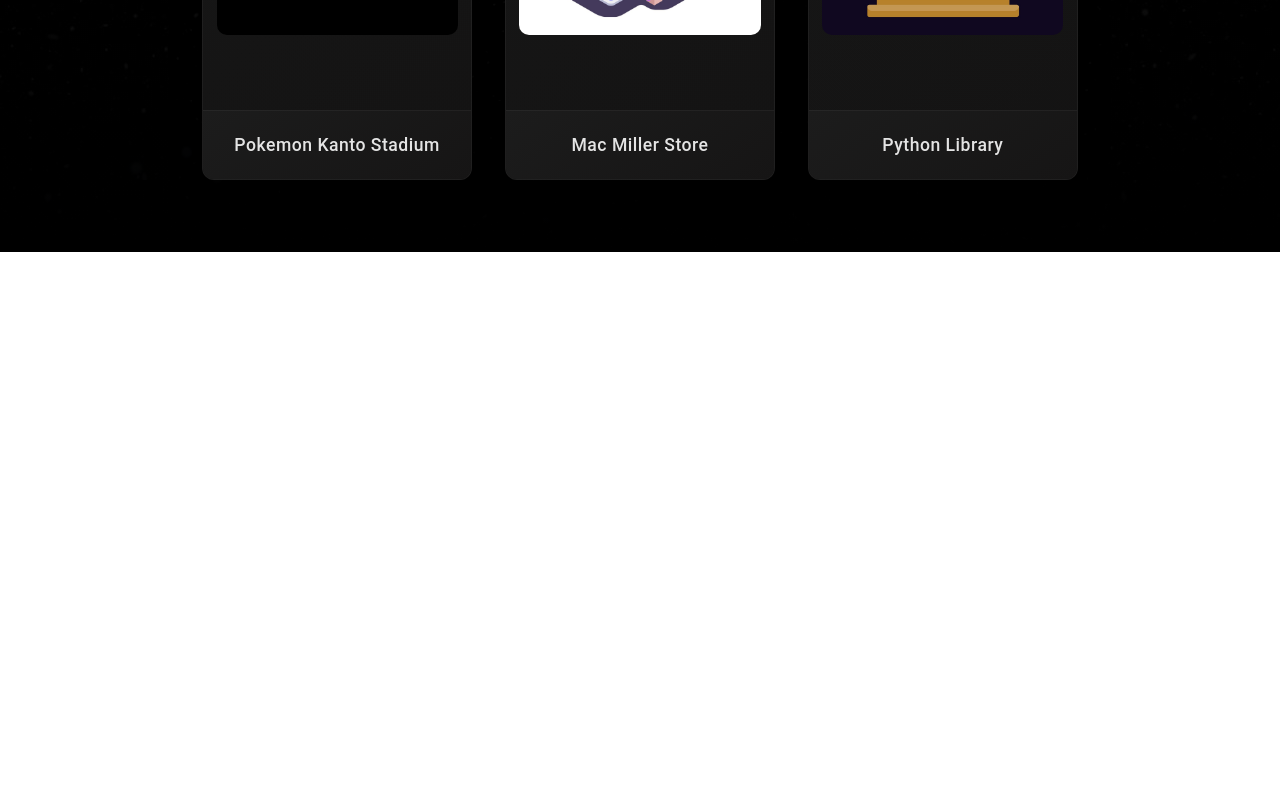
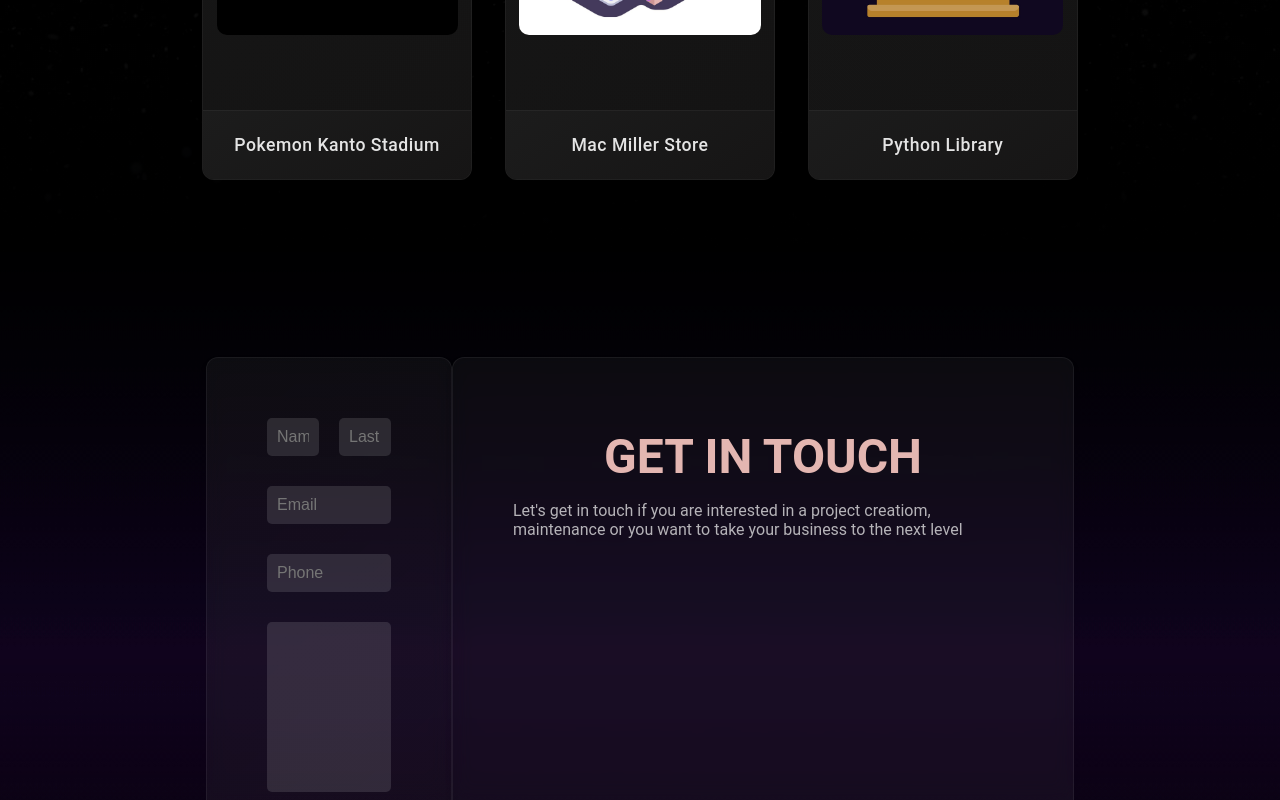
Before and after one commit to Adrian-ortiz0/portfolio, a React (Vite) app: page / in a window 1280 px wide. Shown: the part 3502-4302 px from the top of the page. Before the commit the page ends 3754 px from the top, so only its background shows below. Built offline with nearby package versions, Linux system fonts and the light colour scheme.

Commit message:
feat: :sparkles: I've made some changes in the css

```diff
--- a/src/Portfolio.jsx
+++ b/src/Portfolio.jsx
@@ -13,6 +13,7 @@
       <AboutMe />
       <SkillsSection />
       <Projects />
+      <ContactMe />
     </>
   );
 };
--- a/src/components/ContactMe.jsx
+++ b/src/components/ContactMe.jsx
@@ -3,10 +3,9 @@
 export const ContactMe = () => {
   return (
     <section className="contactme__section">
+      <div className="principal">
+
       <div className="contactme__form-container">
-        <div>
-          <h2>GET IN TOUCH</h2>
-        </div>
         <form action="" className="contactme__form">
           <div className="contactme__input-container">
             <div className="contactme__input-group">
@@ -16,17 +15,24 @@
             <div className="contactme__input-email">
               <input type="email" name="email" placeholder="Email" />
             </div>
+            <div className="contactme__input-phone">
+              <input type="phone" name="phone" placeholder="Phone" />
+            </div>
             <div className="contactme__input-message">
               <textarea name="message"></textarea>
             </div>
             <div className="contactme__input-submit">
-              <button type="submit">SEND</button>
+              <button type="submit">Send Message</button>
             </div>
           </div>
         </form>
       </div>
-      <div className="contactme__logo-container">
-        <img src="../mi_logo.svg" alt="" />
+      <div className="contactme__info-container">
+        <div className="contactme_info-containerText">
+          <h2>GET IN TOUCH</h2>
+          <p>Let's get in touch if you are interested in a project creatiom, maintenance or you want to take your business to the next level</p>
+        </div>
+      </div>
       </div>
     </section>
   );
--- a/src/components/SkillsSection.jsx
+++ b/src/components/SkillsSection.jsx
@@ -63,7 +63,7 @@
     <section className="skills__section">
       <Canvas
         camera={{ position: [0, 0, 5], fov: 50 }}
-        style={{ width: "100%", height: "100%" }}
+        style={{ width: "100%", height: "90%" }}
       >
         <OrbitControls
           enableZoom={false}
--- a/src/style.css
+++ b/src/style.css
@@ -463,6 +463,8 @@
   flex-wrap: nowrap;
 }
 
+
+
 .skills__info {
   display: flex;
   flex-direction: column;
@@ -477,12 +479,6 @@
   color: #ffffff;
   font-size: 2rem;
   margin: 0;
-}
-
-.skills__section > div:first-child {
-  width: 65%;
-  display: flex;
-  flex-direction: column;
 }
 
 @media (max-width: 1000px) {
@@ -837,33 +833,55 @@
   background-size: cover;
   background-position: center;
   background-blend-mode: overlay;
-  padding: 30px;
+  padding: 20px;
+  flex-wrap: wrap;
   box-sizing: border-box;
-  flex-wrap: wrap;
-  gap: 20px;
 }
 
 .contactme__form-container {
   display: flex;
   flex-direction: column;
+  justify-content: flex-start;
+  align-items: flex-start;
+  width: 30%;
+  max-width: 500px;
+  text-align: start;
+  background-color: rgba(255, 255, 255, 0.042);
+  padding: 40px;
+  backdrop-filter: blur(10px);
+  box-shadow: 0 4px 6px rgba(0, 0, 0, 0.1);
+  border-radius: 12px;
+  border: 1px solid rgba(255, 255, 255, 0.063);
+  transition: transform 0.3s ease, box-shadow 0.3s ease;
+}
+
+.principal{
+  display: flex;
+  width: 70%;
+  margin: auto;
   justify-content: space-around;
-  align-items: center;
-  width: 40%;
-  max-width: 1200px;
-  height: 80%;
-  text-align: start;
-  margin: 0 auto;
-  border: 2px solid #c48cb3;
-  border-radius: 10px;
-  background-color: rgba(0, 0, 0, 0.6);
-  box-shadow: 0 4px 8px rgba(0, 0, 0, 0.3);
-  padding: 20px;
+}
+
+.contactme__form-container::before{
+  content: "";
+  position: absolute;
+  top: 0;
+  left: 0;
+  right: 0;
+  bottom: 0;
+  background: linear-gradient(
+    135deg,
+    rgba(28, 28, 28, 0.1),
+    rgba(27, 27, 27, 0)
+  );
+  z-index: -1;
+  border-radius: 12px;
 }
 
 .contactme__form {
   display: flex;
   flex-direction: column;
-  justify-content: center;
+  justify-content: space-around;
   align-items: center;
   width: 100%;
   height: 100%;
@@ -871,19 +889,13 @@
   box-sizing: border-box;
 }
 
-.contactme__form-container h2 {
-  color: #e3b6b1;
-  font-size: 3rem;
-  margin: 10px 0;
-  text-align: center;
-}
 
 .contactme__input-container {
   display: flex;
   flex-direction: column;
   align-items: center;
   justify-content: center;
-  gap: 20px;
+  gap: 30px;
   width: 100%;
 }
 
@@ -895,11 +907,11 @@
 }
 .contactme__input-message {
   width: 100%;
-  border-radius: 10px;
+  border-radius: 15px;
   display: flex;
   align-items: center;
 }
-.contactme__input-email {
+.contactme__input-email, .contactme__input-phone {
   display: flex;
   align-items: center;
   width: 100%;
@@ -907,10 +919,11 @@
 
 .contactme__input-group input,
 .contactme__input-email input,
+.contactme__input-phone input,
 .contactme__input-message textarea {
   width: 100%;
   padding: 10px;
-  border-radius: 10px;
+  border-radius: 5px;
   border: none;
   background-color: rgba(255, 255, 255, 0.118);
   color: #fff;
@@ -924,22 +937,22 @@
 
 .contactme__input-submit {
   display: flex;
-  justify-content: center;
   align-items: center;
   width: 100%;
   margin-top: 25px;
 }
 
 .contactme__input-submit button {
-  width: 25%;
-  height: 50px;
+  width: auto;
+  height: 40px;
   padding: 10px 20px;
-  border-radius: 10px;
+  border-radius: 5px;
   border: none;
-  background-color: #c48cb3;
-  color: white;
-  font-size: 1rem;
+  background-color: #c48cb38e;
+  color: rgba(255, 255, 255, 0.603);
+  font-size: 0.9rem;
   cursor: pointer;
+  box-shadow: 0 4px 6px rgba(0, 0, 0, 0.1);
   transition: background-color 0.3s, transform 0.3s;
 }
 
@@ -947,41 +960,33 @@
   background-color: #a76596;
   transform: scale(1.05);
 }
-.contactme__logo-container {
+.contactme__info-container {
   display: flex;
-  justify-content: center;
-  align-items: center;
-  width: 40%;
-  height: 100%;
+  flex-direction: column;
+  justify-content: flex-start;
+  align-items: flex-start;
+  width: 100%;
+  max-width: 500px;
+  text-align: start;
+  background-color: rgba(255, 255, 255, 0.042);
+  padding: 60px;
+  backdrop-filter: blur(10px);
+  box-shadow: 0 4px 6px rgba(0, 0, 0, 0.1);
+  border-radius: 12px;
+  border: 1px solid rgba(255, 255, 255, 0.063);
+  transition: transform 0.3s ease, box-shadow 0.3s ease;
 }
-.contactme__logo-container img {
-  width: 60%;
-  height: 60%;
-  opacity: 0.8;
-  transition: all 0.5s ease;
-  border-radius: 10px;
+.contactme_info-containerText h2{
+  color: #e3b6b1;
+  font-size: 3rem;
+  margin: 10px 0;
+  text-align: center;
+}
+.contactme_info-containerText p{
+  color: rgba(255, 255, 255, 0.692);
 }
 
-.contactme__logo-container img:hover {
-  transform: translateY(-10px) scale(1.2);
-  opacity: 1;
-  box-shadow: 0 20px 30px rgba(0, 0, 0, 0.3);
-  filter: hue-rotate(45deg);
-}
-
-@keyframes colorShift {
-  0% {
-    filter: hue-rotate(0deg);
-  }
-  50% {
-    filter: hue-rotate(180deg);
-  }
-  100% {
-    filter: hue-rotate(0deg);
-  }
-}
-
-.contactme__logo-container img:hover {
+.contactme__info-container img:hover {
   animation: colorShift 3s infinite;
 }
 
@@ -1009,7 +1014,7 @@
     width: 50%;
     height: 50px;
   }
-  .contactme__logo-container img {
+  .contactme__info-container{
     display: none;
   }
 }
```
